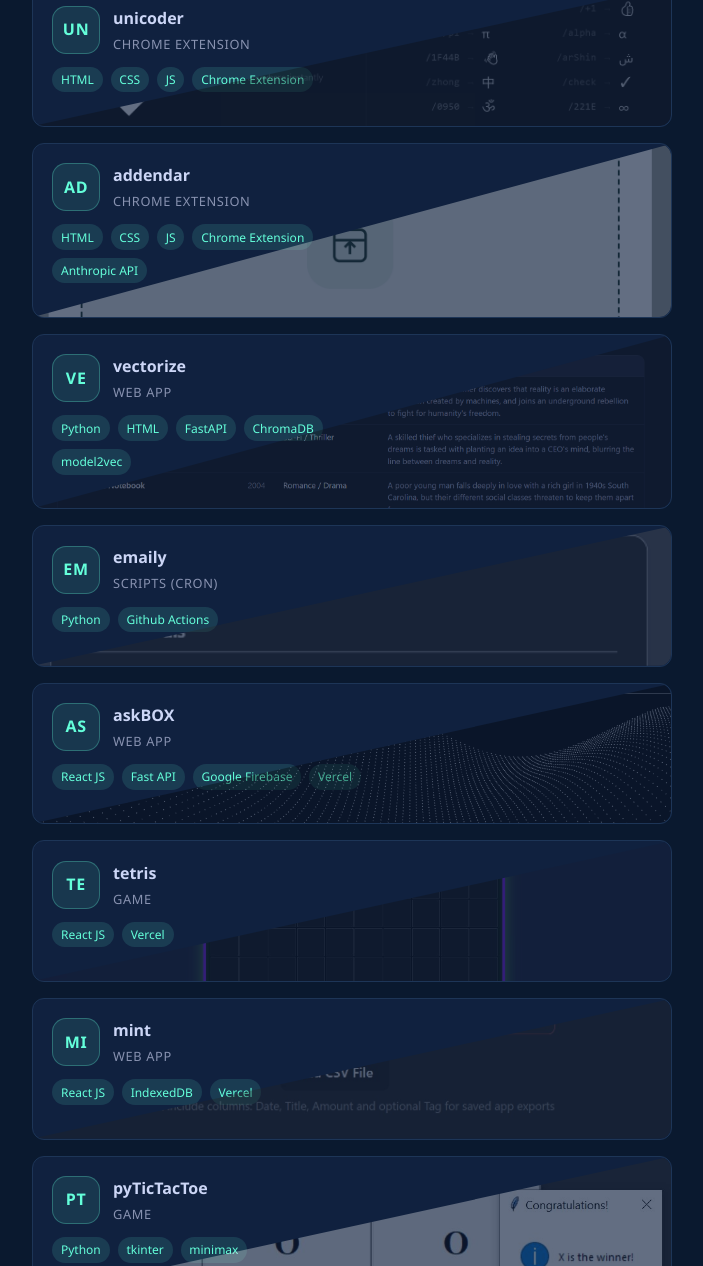
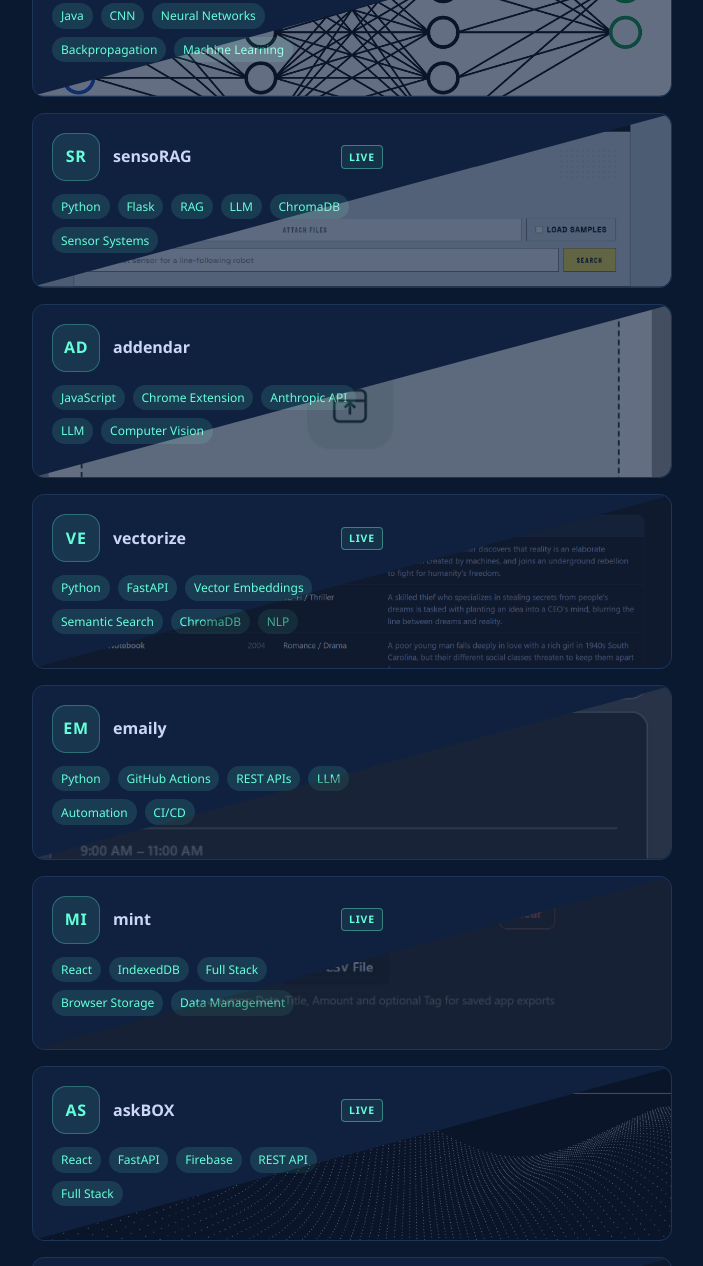
Before and after one commit to zainmk/zainkhan, a website built with Vite: page index.html in a window 1280 px wide. Shown: the part 670-1936 px from the top of the page, without its empty margins (288-991 px from the left). Built offline with nearby package versions, Linux system fonts and the light colour scheme.

Commit message:
reorder + prioritize

```diff
--- a/src/main.js
+++ b/src/main.js
@@ -22,100 +22,90 @@ const aboutGalleryImages = [
 
 const projectItems = [
   {
+    name: 'localneighborhoodCNN',
+    icon: 'LN',
+    details: 'A from-scratch Java implementation of a convolutional neural network, built without any ML frameworks. Implements convolutional, pooling, and fully connected layers with forward and backward pass (backpropagation) manually. Demonstrates a grounded understanding of how spatial feature extraction and gradient descent work at the mathematical level.',
+    stack: ['Java', 'CNN', 'Neural Networks', 'Backpropagation', 'Machine Learning'],
+    githubURL: 'https://github.com/zainmk/localneighborhoodCNN',
+    imageUrl: 'localCNN.png',
+  },
+  {
     name: 'sensoRAG',
-    category: 'Web App',
     icon: 'SR',
-    details: 'A web app demonstrating how RAG (Retrieval-Augmented Generation) can assist with transducer selection regarding a mechatronic "ask". The user can upload their own sensor data sheets, or preload the samples, and query to analyze the technical specs and explain via LLM in "natural language".',
-    stack: ['Python', 'HTML', 'Flask', 'ChromaDB', 'FastEmbed'],
+    details: 'An AI-assisted tool for mechatronic system design — helps engineers select the right transducers by querying uploaded sensor datasheets using RAG (Retrieval-Augmented Generation). Surfaces relevant specs, operating ranges, and trade-offs in plain language, reducing the manual effort of cross-referencing datasheets during the design phase.',
+    stack: ['Python', 'Flask', 'RAG', 'LLM', 'ChromaDB', 'Sensor Systems'],
     githubURL: 'https://github.com/zainmk/SensoRAG',
     imageUrl: 'sensorag.png',
     url: 'https://senso-rag.vercel.app/'
   },
   {
-    name: 'unicoder',
-    category: 'Chrome Extension',
-    icon: 'UN',
-    details: 'Published Chrome extension allowing for unicode or "alias" text replacement via prompting with "/" and hitting the "Tab" key. Acccepts unicode in hex and custom aliases for multiple character replacement, all in browser. Completely local - no networks calls.',
-    stack: ['HTML', 'CSS', 'JS', 'Chrome Extension'],
-    githubURL: 'https://github.com/zainmk/unicoder',
-    imageUrl: 'unicoder.png',
-    url: 'https://chromewebstore.google.com/detail/unicoder/lnjibkhlchplofnkdfpfanahbcnifddg'
-  },
-  {
     name: 'addendar',
-    category: 'Chrome Extension',
     icon: 'AD',
-    details: 'A chrome extension that uses AI to parse screenshots/text-based information to quickly add to their Google Calendar. A conveniently quick user control, via a right click (context menu) directly on any highlighted text or image.',
-    stack: ['HTML', 'CSS', 'JS', 'Chrome Extension', 'Anthropic API'],
+    details: 'A Chrome extension that uses an LLM to parse screenshots or highlighted text and extract event details to add directly to Google Calendar. Triggered via right-click context menu on any image or selected text — no copy-pasting required.',
+    stack: ['JavaScript', 'Chrome Extension', 'Anthropic API', 'LLM', 'Computer Vision'],
     githubURL: 'https://github.com/zainmk/addendar',
     imageUrl: 'addendar.png',
   },
   {
     name: 'vectorize',
-    category: 'Web App',
     icon: 'VE',
-    details: 'A web app that allows for semantic ("contextual") and keyword (BM25) based search on a limited dataset of 30 movies. The app shows how "vectorizing" data can allow for these other kinds of search methods and be more effective.',
-    stack: ['Python', 'HTML', 'FastAPI', 'ChromaDB', 'model2vec'],
+    details: 'A web app comparing semantic (vector) and keyword (BM25) search side-by-side on a movie dataset. Built to practically explore how embedding models encode meaning, and where each retrieval method outperforms the other — useful context for any system that needs intelligent search or retrieval.',
+    stack: ['Python', 'FastAPI', 'Vector Embeddings', 'Semantic Search', 'ChromaDB', 'NLP'],
     githubURL: 'https://github.com/zainmk/vectorize',
     imageUrl: 'vectorize.png',
     url: 'https://vector1ze.vercel.app/'
   },
   {
     name: 'emaily',
-    category: 'Scripts (CRON)',
     icon: 'EM',
-    details: 'A script that calls on relevant data via various APIs and puts it all together into a "dashboard" that is emailed on a routinely basis. Requires authentication/integration with Google Calendar as well as Claude Code API to summarize all the data collected and generate dynamic custom content',
-    stack: ['Python', 'Github Actions'],
+    details: 'An automated daily briefing script that aggregates data from multiple APIs (calendar, weather, news) and uses an LLM to summarize and generate dynamic content, delivered via email on a scheduled CRON job through GitHub Actions. No manual intervention required after setup.',
+    stack: ['Python', 'GitHub Actions', 'REST APIs', 'LLM', 'Automation', 'CI/CD'],
     githubURL: 'https://github.com/zainmk/emaily',
     imageUrl: 'emaily.png',
   },
   {
+    name: 'mint',
+    icon: 'MI',
+    details: 'A browser-based financial tracker for credit card statements imported via .csv. Records are tagged using custom hotkeys; the full app state is exported and re-imported as a single .csv — functioning like a save file. All data stays in the browser via IndexedDB; no backend, no accounts.',
+    stack: ['React', 'IndexedDB', 'Full Stack', 'Browser Storage', 'Data Management'],
+    githubURL: 'https://github.com/zainmk/mint',
+    imageUrl: 'mint.jpg',
+    url: 'https://m1nt.vercel.app/'
+  },
+  {
     name: 'askBOX',
-    category: 'Web App',
     icon: 'AS',
-    details:'A web application for users to make requests for movies/series titles (hosted via plex server). Allows .ics export for episode release dates.',
-    stack: ['React JS', 'Fast API', 'Google Firebase', 'Vercel'],
+    details: 'A web app for submitting and tracking movie/series requests against a self-hosted Plex server. Validates titles against the IMDB database via the OMDB API and supports .ics export for upcoming episode release dates.',
+    stack: ['React', 'FastAPI', 'Firebase', 'REST API', 'Full Stack'],
     githubURL: 'https://github.com/zainmk/askthebox',
     imageUrl: 'askbox.jpg',
     url: 'https://askthebox.vercel.app/'
   },
   {
-    name: 'tetris',
-    category: 'Game',
-    icon: 'TE',
-    details:'Just a regular simple game of tetris.',
-    stack: ['React JS', 'Vercel'],
-    githubURL: 'https://github.com/zainmk/tetris',
-    imageUrl: 'tetris.jpg',
-    url: 'https://tetr1s.vercel.app/'
-  },
-  {
-    name: 'mint',
-    category: 'Web App',
-    icon: 'MI',
-    details: 'Web app to track financial credit card statements via .csv file imports. Records are then "tagged" accordingly by the user via custom assigned hotkeys. The "state" of the app is saved via an importable/exportable .csv file - mimicking a video game save file. Authentication is therefore tied to this file\'s ownership. The data is otherwise stored via IndexedDB for persistent storage across sessions.',
-    stack: ['React JS', 'IndexedDB', 'Vercel'],
-    githubURL: 'https://github.com/zainmk/mint',
-    imageUrl: 'mint.jpg',
-    url: 'https://m1nt.vercel.app/'
+    name: 'unicoder',
+    icon: 'UN',
+    details: 'Published Chrome extension for in-browser unicode and alias text expansion. Type "/" to trigger, hit Tab to replace — supports hex unicode input and multi-character aliases. Entirely local with no network calls.',
+    stack: ['JavaScript', 'Chrome Extension', 'Browser APIs', 'Published'],
+    githubURL: 'https://github.com/zainmk/unicoder',
+    imageUrl: 'unicoder.png',
+    url: 'https://chromewebstore.google.com/detail/unicoder/lnjibkhlchplofnkdfpfanahbcnifddg'
   },
   {
     name: 'pyTicTacToe',
-    category: 'Game',
     icon: 'PT',
-    details: 'A tkinter GUI based Python TicTacToe game. Goal of this project was to implement a UI via Python as well as experiment with the minimax algorithm. It allows a computer to compute the current "win" state of the game and work backwards in an effort to maximize this value. The algorithm is used by the "Computer" when the hard difficulty is selected; the computer becomes unbeatable.',
-    stack: ['Python', 'tkinter', 'minimax'],
+    details: 'A Python TicTacToe game with a tkinter GUI, built to explore the minimax algorithm. On hard difficulty, the computer evaluates every possible game state recursively to maximize its outcome — making it unbeatable.',
+    stack: ['Python', 'tkinter', 'Minimax', 'Game AI', 'GUI'],
     githubURL: 'https://github.com/zainmk/pyTicTacToe',
     imageUrl: 'pytictactoe.JPG',
   },
   {
-    name: 'localneighborhoodCNN',
-    category: 'Neural Networks',
-    icon: 'LN',
-    details: 'A Java based implementation of a convolutional neural network. The goal of this project was to implement a CNN from scratch in Java. The CNN is designed to take in 2D data and perform convolution operations on it, allowing it to learn spatial hierarchies of features. The implementation includes layers such as convolutional layers, pooling layers, and fully connected layers. The network is trained using backpropagation and can be used for tasks such as image classification.',
-    stack: ['Java', 'CNN'],
-    githubURL: 'https://github.com/zainmk/localneighborhoodCNN',
-    imageUrl: 'localCNN.png',
+    name: 'tetris',
+    icon: 'TE',
+    details: 'Classic Tetris, implemented in React.',
+    stack: ['React', 'Game Development', 'JavaScript'],
+    githubURL: 'https://github.com/zainmk/tetris',
+    imageUrl: 'tetris.jpg',
+    url: 'https://tetr1s.vercel.app/'
   },
 ]
 
@@ -127,10 +117,10 @@ const projectMarkup = projectItems
     <article class="project-panel${project.url ? ' project-panel--clickable' : ''}" data-project-index="${index}">
       <div class="app-top">
         <div class="app-icon" aria-hidden="true">${project.icon}</div>
-        <div>
+        <div class="app-info">
           <h3>${project.name}</h3>
-          <p class="app-category">${project.category}</p>
         </div>
+        ${project.url ? '<span class="live-badge">Live</span>' : ''}
       </div>
 
       <img class="project-image" src="${project.imageUrl}" alt="${project.name} screenshot">
@@ -161,8 +151,10 @@ document.querySelector('#app').innerHTML = `
             Mechatronics Engineer | Software Developer | Human Being (!AI)
           </p>
           <p class="store-copy">
-            Hello! Welcome to my porfolio page.
-            Here is where I try to showcase any major projects of significant interest to me and a little bit more about myself.
+            Mechatronics Engineer actively transitioning toward roles at the intersection of hardware systems and intelligent software.
+            My background spans control systems, embedded hardware, and mechatronic design — and I'm building on that foundation with
+            a growing depth in software development, AI integration, and full-stack engineering.
+            The projects here reflect that bridge: practical tools built with an engineer's mindset.
           </p>
           <div class="socials">
             <a href="https://github.com/zainmk" target="_blank" rel="noreferrer">GitHub</a>
--- a/src/style.css
+++ b/src/style.css
@@ -209,17 +209,28 @@ h1 {
   letter-spacing: 0.05em;
 }
 
+.app-info {
+  flex: 1;
+  min-width: 0;
+}
+
 .project-panel h3 {
   margin: 0;
   font-size: 1rem;
 }
 
-.app-category {
-  margin: 0.15rem 0 0;
-  color: var(--muted);
-  font-size: 0.8rem;
-  letter-spacing: 0.05em;
+.live-badge {
+  margin-left: auto;
+  flex-shrink: 0;
+  font-size: 0.65rem;
+  font-weight: 700;
+  letter-spacing: 0.08em;
   text-transform: uppercase;
+  color: var(--accent);
+  border: 1px solid rgb(100 255 218 / 40%);
+  background: rgb(100 255 218 / 8%);
+  border-radius: 4px;
+  padding: 0.15rem 0.45rem;
 }
 
 .project-image {
```
